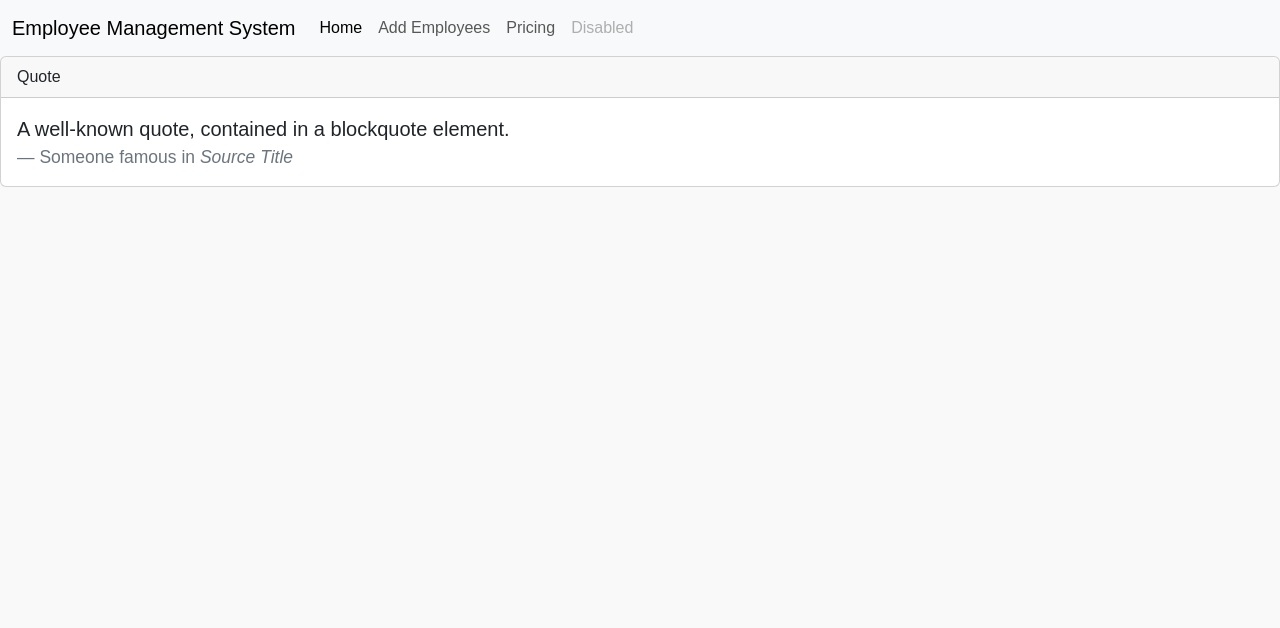
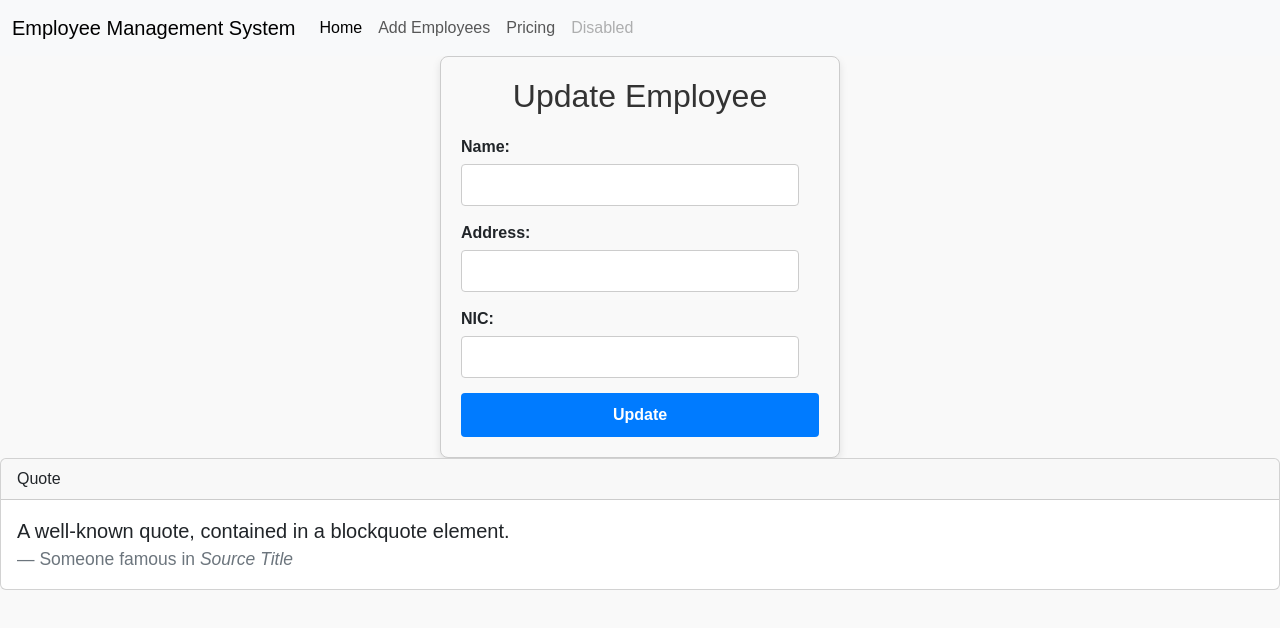
Before and after one commit to sethmiduhimsara/mern_project-, a React (Vite) app in the folder frontend/ui/: page /updatedetails/1 in a window 1280 px wide. Shown: the top 628 px of the page. Built offline with nearby package versions, Linux system fonts and the light colour scheme; no server answers.

Commit message:
4th commit

```diff
--- a/frontend/ui/src/App.jsx
+++ b/frontend/ui/src/App.jsx
@@ -5,6 +5,7 @@ import Employeelist from "./components/employee_list/Employeelist";
 import InsertEmployee from "./components/addemployee/insertEmployee";
 import { BrowserRouter as Router, Routes, Route } from "react-router-dom";
 import ShowEmployeeDetails from './components/showemployeedetails/ShowEmployeedetails';
+import UpdateDetails from './components/updateform/updateDetails';
 
 
 function App() {
@@ -18,7 +19,7 @@ function App() {
           <Route path="/" element={<Employeelist />} />
           <Route path="/insert" element={<InsertEmployee />} />
           <Route path="/Showdetails/:id" element={<ShowEmployeeDetails/>} />
-
+          <Route path="/updatedetails/:id" element={<UpdateDetails/>} />
         </Routes>
         <Footer />
       </Router>
--- a/frontend/ui/src/components/addemployee/insertEmployee.jsx
+++ b/frontend/ui/src/components/addemployee/insertEmployee.jsx
@@ -1,6 +1,7 @@
 import React, { useState } from "react";
 import "./insertEmployee.css";
 import axios from "axios";
+import { useParams, useNavigate } from "react-router-dom";
 
 export const InsertEmployee = () => {
   // Manage state
@@ -10,6 +11,8 @@ export const InsertEmployee = () => {
     address: "",
     nic: "",
   });
+ const { id } = useParams();
+  const navigate = useNavigate();
 
   // Handle input changes
   const handleChange = (e) => {
@@ -25,6 +28,7 @@ export const InsertEmployee = () => {
     e.preventDefault();
     axios.post("http://localhost:3000/api/employees", employeeData)
       .then(() => {
+        navigate("/");
         alert("Employee added successfully!");
         setEmployeedata({
           employeeID: "",
--- /dev/null
+++ b/frontend/ui/src/components/updateform/updateDetails.jsx
@@ -0,0 +1,97 @@
+import React, { useState, useEffect } from "react";
+import axios from "axios";
+import { useParams, useNavigate } from "react-router-dom";
+import'./updatedetails.css'
+
+function UpdateEmployee() {
+  const [employees, setEmployees] = useState({
+    name: "",
+    address: "",
+    nic: "",
+  });
+  const { id } = useParams();
+  const navigate = useNavigate();
+
+  // Fetch the employee details when the component loads
+  useEffect(() => {
+    axios
+      .get(`http://localhost:3000/api/employees/${id}`)
+      .then((res) => {
+        setEmployees({
+          name: res.data.name,
+          address: res.data.address,
+          nic: res.data.nic,
+        });
+      })
+      .catch((err) => {
+        console.log("Error from Update Employee", err);
+      });
+  }, [id]);
+
+  // Handle form field changes
+  const handleChange = (e) => {
+    const { name, value } = e.target;
+    setEmployees((prevState) => ({
+      ...prevState,
+      [name]: value,
+    }));
+  };
+
+  // Handle form submission
+  const handleSubmit = (e) => {
+    e.preventDefault();
+    axios
+      .put(`http://localhost:3000/api/employees/${id}`, employees)
+      .then(() => {
+        // Navigate to the employee list page after successful update
+        navigate("/");
+      })
+      .catch((err) => {
+        console.log("Error updating employee", err);
+      });
+  };
+
+  return (
+    <div className="update-form">
+      <h2>Update Employee</h2>
+      <form onSubmit={handleSubmit}>
+        <div>
+          <label htmlFor="name">Name:</label>
+          <input
+            type="text"
+            id="name"
+            name="name"
+            value={employees.name}
+            onChange={handleChange}
+            required
+          />
+        </div>
+        <div>
+          <label htmlFor="address">Address:</label>
+          <input
+            type="text"
+            id="address"
+            name="address"
+            value={employees.address}
+            onChange={handleChange}
+            required
+          />
+        </div>
+        <div>
+          <label htmlFor="nic">NIC:</label>
+          <input
+            type="text"
+            id="nic"
+            name="nic"
+            value={employees.nic}
+            onChange={handleChange}
+            required
+          />
+        </div>
+        <button type="submit">Update</button>
+      </form>
+    </div>
+  );
+}
+
+export default UpdateEmployee;
--- /dev/null
+++ b/frontend/ui/src/components/updateform/updatedetails.css
@@ -0,0 +1,51 @@
+.update-form {
+    max-width: 400px;
+    margin: 0 auto;
+    padding: 20px;
+    border: 1px solid #ccc;
+    border-radius: 8px;
+    background-color: #f9f9f9;
+    box-shadow: 0 4px 8px rgba(0, 0, 0, 0.1);
+  }
+
+  .update-form h2 {
+    text-align: center;
+    margin-bottom: 20px;
+    color: #333;
+  }
+
+  .update-form form div {
+    margin-bottom: 15px;
+  }
+
+  .update-form label {
+    display: block;
+    font-weight: bold;
+    margin-bottom: 5px;
+  }
+
+  .update-form input {
+    width: calc(100% - 20px);
+    padding: 8px;
+    font-size: 16px;
+    border: 1px solid #ccc;
+    border-radius: 4px;
+  }
+
+  .update-form button {
+    display: block;
+    width: 100%;
+    padding: 10px;
+    font-size: 16px;
+    font-weight: bold;
+    background-color: #007bff;
+    color: #fff;
+    border: none;
+    border-radius: 4px;
+    cursor: pointer;
+    transition: background-color 0.3s;
+  }
+
+  .update-form button:hover {
+    background-color: #0056b3;
+  }
```
